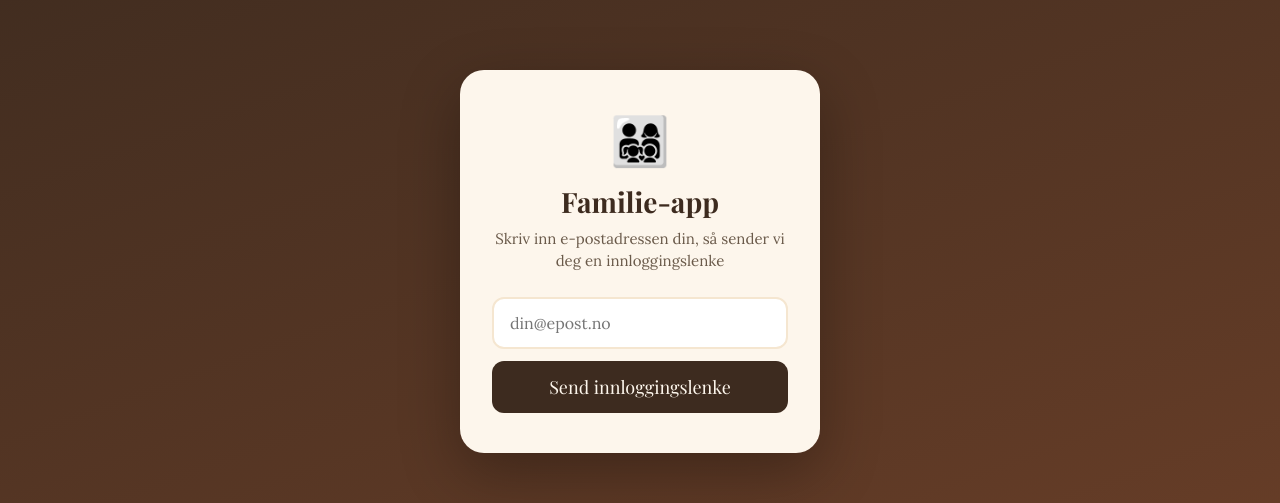
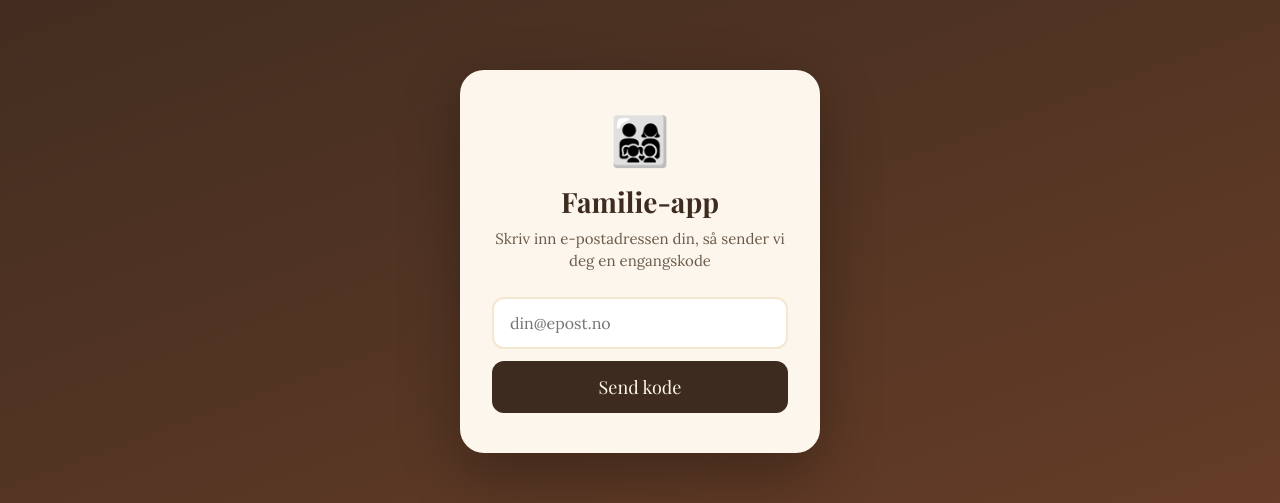
Before and after one commit to Bernt-maker/Familie-app, a React (Vite) app: page / in a window 1280 px wide. Shown: the part 139-642 px from the top of the page. Built offline with nearby package versions, Linux system fonts and the light colour scheme; no server answers; a web font is replaced by a local one.

Commit message:
Add files via upload

```diff
--- a/src/components/Login.jsx
+++ b/src/components/Login.jsx
@@ -3,20 +3,39 @@ import { supabase } from '../supabaseClient'
 
 export default function Login() {
   const [email, setEmail] = useState('')
-  const [sent, setSent] = useState(false)
+  const [code, setCode] = useState('')
+  const [step, setStep] = useState('email') // 'email' | 'code'
   const [loading, setLoading] = useState(false)
   const [error, setError] = useState('')
 
-  async function handleLogin(e) {
+  async function handleSendCode(e) {
     e.preventDefault()
     setLoading(true)
     setError('')
     const { error } = await supabase.auth.signInWithOtp({
       email,
-      options: { emailRedirectTo: window.location.origin }
+      options: { shouldCreateUser: false }
     })
-    if (error) setError('Noe gikk galt. Prøv igjen.')
-    else setSent(true)
+    if (error) {
+      setError('Kunne ikke sende kode. Sjekk at e-postadressen er riktig.')
+    } else {
+      setStep('code')
+    }
+    setLoading(false)
+  }
+
+  async function handleVerifyCode(e) {
+    e.preventDefault()
+    setLoading(true)
+    setError('')
+    const { error } = await supabase.auth.verifyOtp({
+      email,
+      token: code,
+      type: 'email'
+    })
+    if (error) {
+      setError('Feil kode. Prøv igjen eller be om ny kode.')
+    }
     setLoading(false)
   }
 
@@ -25,16 +44,13 @@ export default function Login() {
       <div className="login-card">
         <div className="login-emoji">👨‍👩‍👧‍👦</div>
         <h1 className="login-title">Familie-app</h1>
-        <p className="login-sub">Skriv inn e-postadressen din, så sender vi deg en innloggingslenke</p>
 
-        {sent ? (
-          <div className="login-sent">
-            <div style={{ fontSize: 48, marginBottom: 12 }}>📬</div>
-            <p>Vi har sendt en innloggingslenke til <strong>{email}</strong>.</p>
-            <p style={{ marginTop: 8, opacity: 0.7, fontSize: 14 }}>Sjekk e-posten og trykk på lenken.</p>
-          </div>
-        ) : (
-          <form onSubmit={handleLogin} className="login-form">
+        {step === 'email' && (
+          <>
+            <p className="login-sub">
+              Skriv inn e-postadressen din, så sender vi deg en engangskode
+            </p>
+            <form onSubmit={handleSendCode} className="login-form">
               <input
                 type="email"
                 value={email}
@@ -45,9 +61,42 @@ export default function Login() {
               />
               {error && <p className="login-error">{error}</p>}
               <button type="submit" disabled={loading} className="login-btn">
-              {loading ? 'Sender…' : 'Send innloggingslenke'}
+                {loading ? 'Sender…' : 'Send kode'}
               </button>
             </form>
+          </>
+        )}
+
+        {step === 'code' && (
+          <>
+            <p className="login-sub">
+              Vi har sendt en 6-sifret kode til <strong>{email}</strong>. Sjekk innboksen.
+            </p>
+            <form onSubmit={handleVerifyCode} className="login-form">
+              <input
+                type="text"
+                value={code}
+                onChange={e => setCode(e.target.value.replace(/\D/g, '').slice(0, 6))}
+                placeholder="123456"
+                required
+                className="login-input login-input-code"
+                inputMode="numeric"
+                autoComplete="one-time-code"
+                maxLength={6}
+              />
+              {error && <p className="login-error">{error}</p>}
+              <button type="submit" disabled={loading || code.length < 6} className="login-btn">
+                {loading ? 'Sjekker…' : 'Logg inn'}
+              </button>
+              <button
+                type="button"
+                className="login-btn-secondary"
+                onClick={() => { setStep('email'); setCode(''); setError('') }}
+              >
+                ← Bruk annen e-post
+              </button>
+            </form>
+          </>
         )}
       </div>
     </div>
```
Lines whose indentation alone changed are shown as unchanged.
